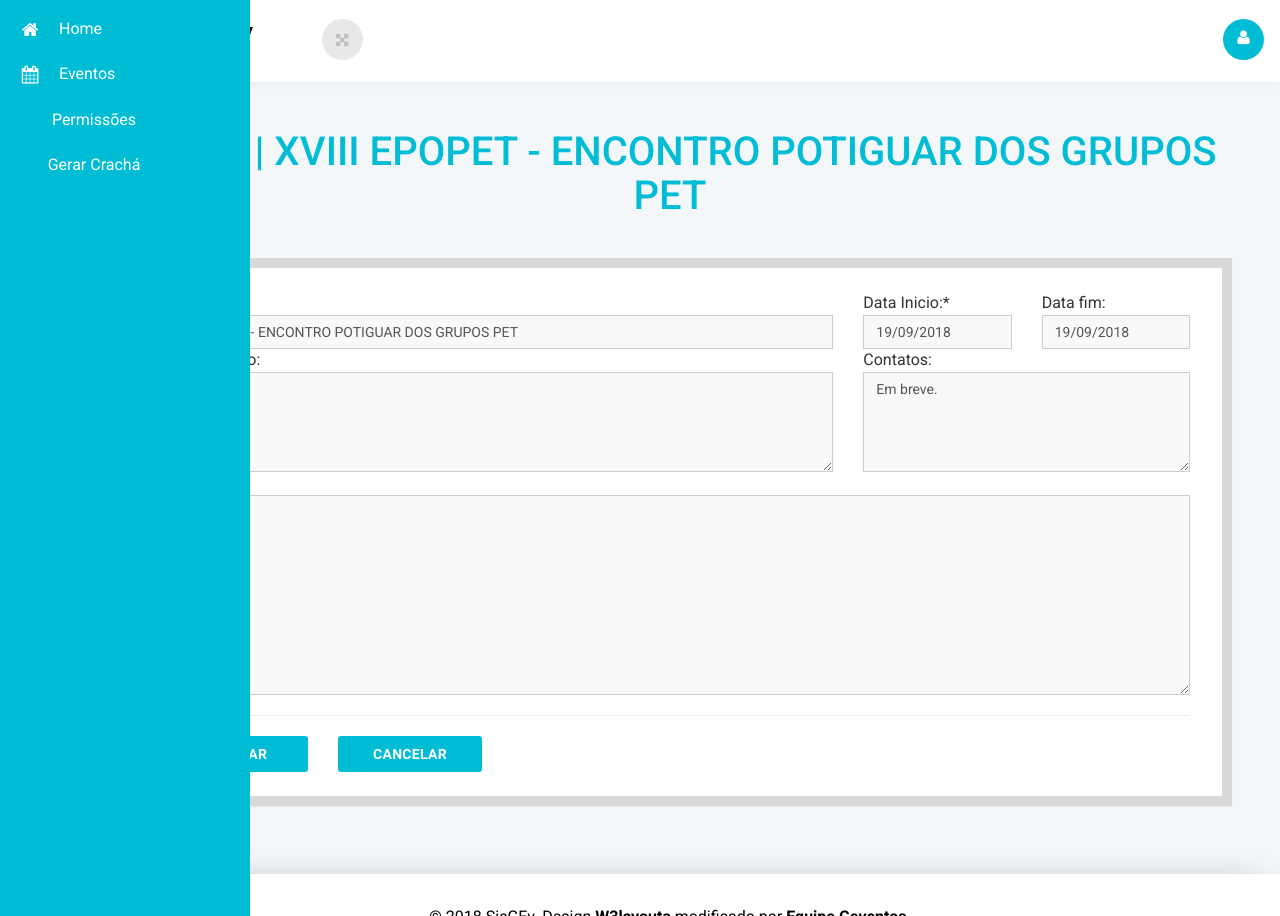
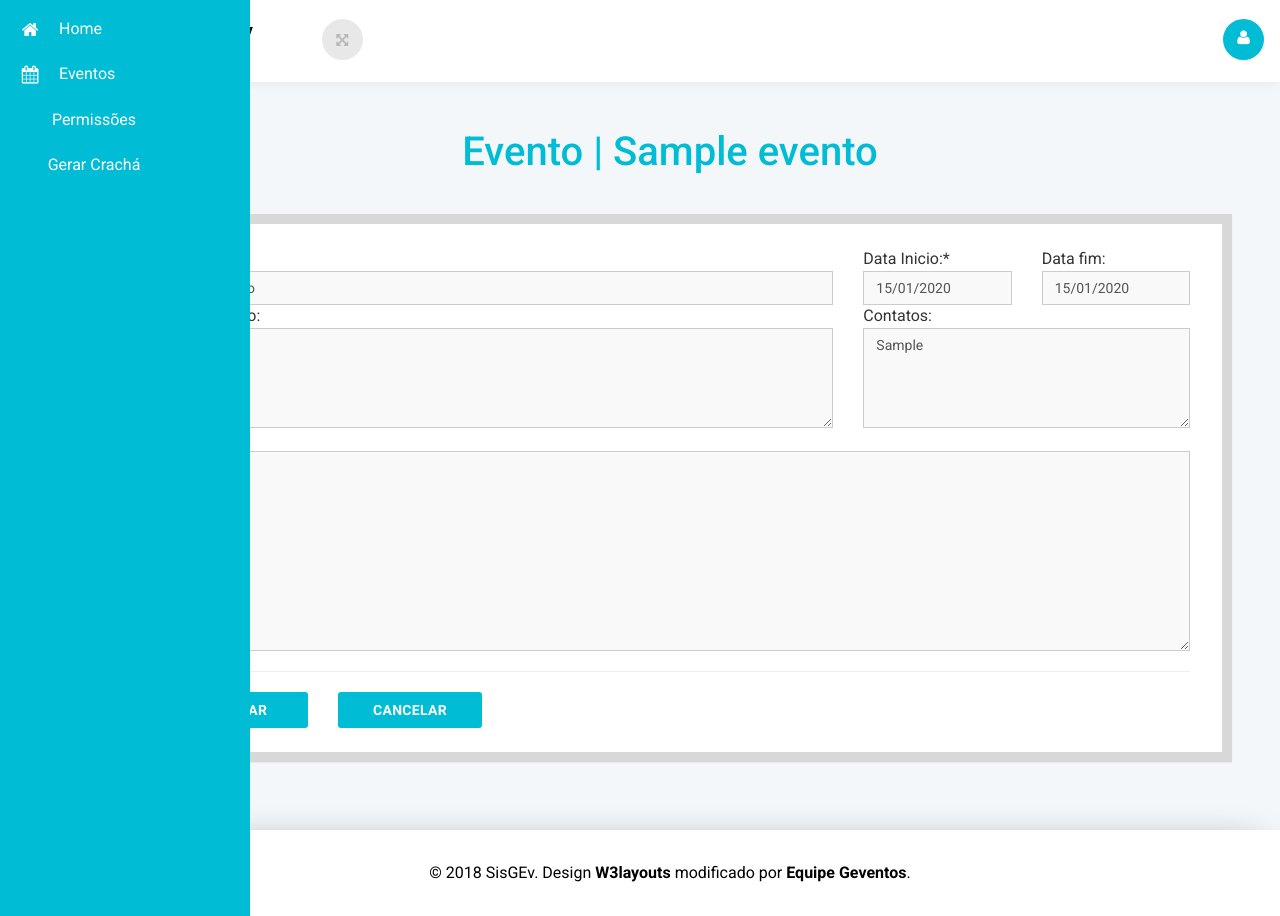
Before and after one commit to Geventos/projetogeventos, a PHP site: page /eventodetalhes.php?id_evento=1 in a window 1280 px wide. Run offline with PHP 8.4, Linux system fonts and the light colour scheme; tables that the repository leaves empty hold one stand-in row (values such as "Sample post"); some web fonts are replaced.

Commit message:
Correção para exibição das informações puxadas do BD

```diff
--- a/eventodetalhes.php
+++ b/eventodetalhes.php
@@ -1,12 +1,16 @@
-<!--A Design by W3layouts
-Author: W3layout
-Author URL: http://w3layouts.com
-License: Creative Commons Attribution 3.0 Unported
-License URL: http://creativecommons.org/licenses/by/3.0/
--->
+<?php
+require_once("classes/Conexao.php");
+require_once("classes/DALEvento.php");
+$cx = new Conexao();
+$codigo  = $_GET['id_evento'];
+$consulta = "SELECT * FROM evento WHERE id_evento = $codigo limit 1";
+$con = mysqli_query($cx->getBanco(), $consulta);
+$linha = mysqli_fetch_assoc($con);
+?>
+
 <!DOCTYPE html>
 <head>
-	<title>SisGEv | Evento</title>
+	<title>SisGEv | Evento - <?php echo $linha['nome']?></title>
 	<meta name="viewport" content="width=device-width, initial-scale=1">
 	<meta http-equiv="Content-Type" content="text/html; charset=utf-8" />
 	<meta name="keywords" content="Colored Responsive web template, Bootstrap Web Templates, Flat Web Templates, Android Compatible web template,
@@ -29,7 +33,7 @@ License URL: http://creativecommons.org/licenses/by/3.0/
 				<!-- grids -->
 				<div class="grids">
 					<div class="progressbar-heading grids-heading">
-						<h2>Evento | XVIII EPOPET - ENCONTRO POTIGUAR DOS GRUPOS PET</h2>
+						<h2>Evento | <?php echo $linha['nome']?></h2>
 					</div>
 					<div class="panel panel-widget forms-panel">
 						<div class="forms">
@@ -41,19 +45,19 @@ License URL: http://creativecommons.org/licenses/by/3.0/
 												<label for="nomeevento">
 													Name:*
 												</label>
-												<input type="text" name="nomeevento" class="form-control" id="nomeevento" value="XVIII EPOPET - ENCONTRO POTIGUAR DOS GRUPOS PET" placeholder="Nome do evento" disabled>
+												<input type="text" name="nomeevento" class="form-control" id="nomeevento" value="<?php echo $linha['nome']?>" disabled>
 											</div>
 											<div class="col-sm-2">
 												<label for="datainicio">
 													Data Inicio:*
 												</label>
-												<input type="text" name="pdatainicio" class="form-control" id="datainicio" value="19/09/2018" disabled>
+												<input type="text" name="pdatainicio" class="form-control" id="datainicio" value="<?php echo date ("d/m/Y", strtotime($linha['data_ini']));?>" disabled>
 											</div>
 											<div class="col-sm-2">
 												<label for="datafim">
 													Data fim:
 												</label>
-												<input type="test" name="datafim" class="form-control" id="datafim" value="19/09/2018" disabled>
+												<input type="test" name="datafim" class="form-control" id="datafim" value="<?php echo date ("d/m/Y", strtotime($linha['data_fim']));?>" disabled>
 											</div>
 										</div>
 										<div class="row">
@@ -61,13 +65,13 @@ License URL: http://creativecommons.org/licenses/by/3.0/
 												<label for="sobreevento">
 													Sobre o Evento:
 												</label>
-												<textarea class="form-control" id="sobreevento" disabled>Em breve.</textarea>
+												<textarea class="form-control" id="sobreevento" disabled><?php echo $linha['sobre'];?></textarea>
 											</div>
 											<div class="col-sm-4">
 												<label for="contatos">
 													Contatos:
 												</label>
-												<textarea class="form-control" id="contatos" disabled>Em breve.</textarea>
+												<textarea class="form-control" id="contatos" disabled><?php echo $linha['contatos'];?></textarea>
 											</div>
 										</div>
 										<div class="row">
```
